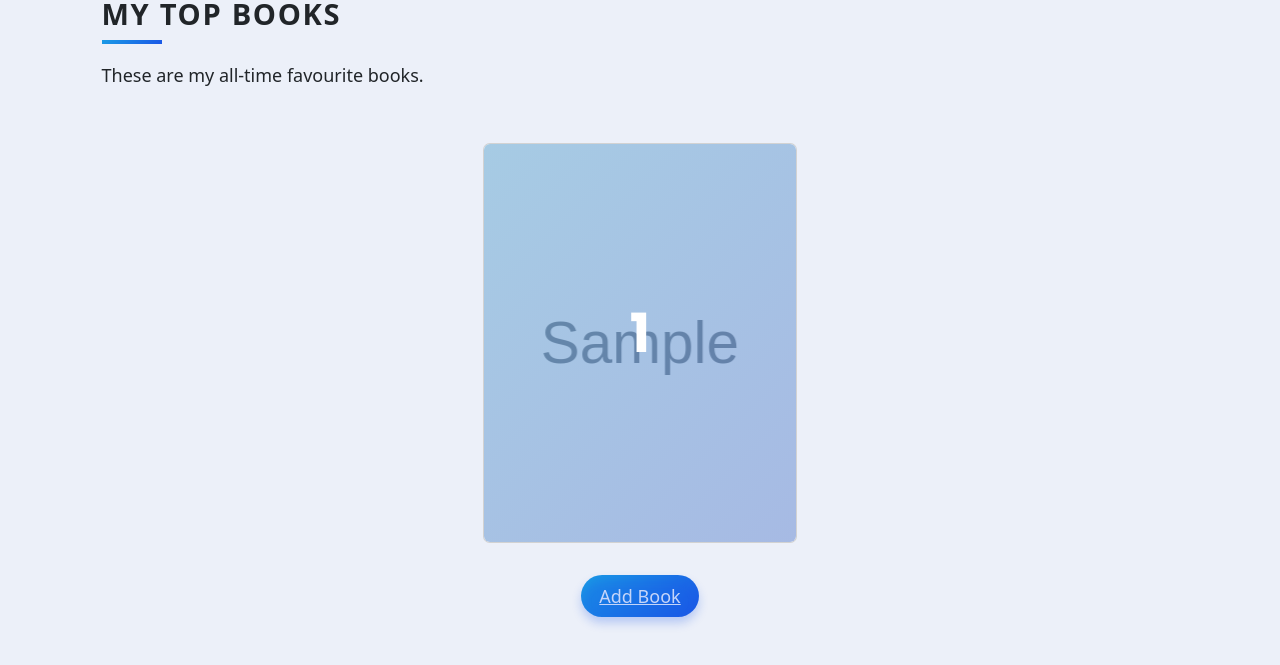
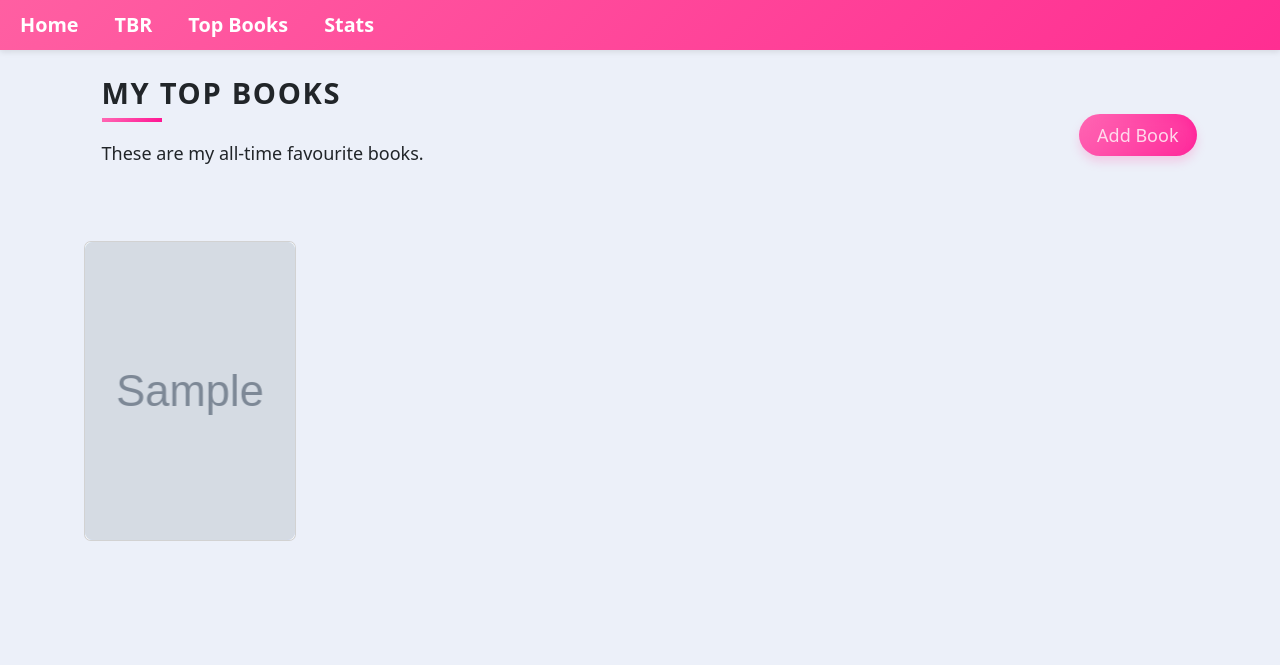
Before and after one commit to annejet-bos/my-books-website, a Flask app: page / in a window 1280 px wide. Shown: the top 665 px of the page. Run offline with Flask 3, Linux system fonts and the light colour scheme; tables that the repository leaves empty hold one stand-in row (values such as "Sample post"); grey boxes marked "Sample" are stand-in pictures; some libraries are stand-ins or nearby versions.

Commit message:
update 1

```diff
--- a/main.py
+++ b/main.py
@@ -3,7 +3,7 @@ from flask.cli import load_dotenv
 from flask_bootstrap import Bootstrap5
 from flask_sqlalchemy import SQLAlchemy
 from sqlalchemy.orm import DeclarativeBase, Mapped, mapped_column
-from sqlalchemy import Integer, String, Float
+from sqlalchemy import Integer, String, Float, desc
 from flask_wtf import FlaskForm, CSRFProtect
 from wtforms import StringField, SubmitField, FloatField
 from wtforms.validators import DataRequired
@@ -37,7 +37,8 @@ class Book(db.Model):
     title: Mapped[str] = mapped_column(String(250), unique=True, nullable=False)
     author: Mapped[str] = mapped_column(String(250), nullable = False)
     year: Mapped[int] = mapped_column(Integer, nullable=False)
-    rating: Mapped[float] = mapped_column(Float, nullable=True)
+    star_rating: Mapped[float] = mapped_column(Float, nullable=True)
+    spice_rating: Mapped[float] = mapped_column(Float, nullable=True)
     ranking: Mapped[int] = mapped_column(Integer, nullable=True)
     review: Mapped[str] = mapped_column(String(250), nullable=True)
     img_url: Mapped[str] = mapped_column(String(250), nullable=True)
@@ -47,7 +48,8 @@ with app.app_context():
 
 
 class RateBookForm(FlaskForm):
-    rating = FloatField('Your rating out of 10 e.g. 7.5', validators=[DataRequired()])
+    star_rating = FloatField('Your star rating out of 5 e.g. 3.5', validators=[DataRequired()])
+    spice_rating = FloatField('Your spice rating out of 5 e.g. 2.5', validators = [DataRequired()])
     review = StringField('Your review', validators=[DataRequired()])
     done = SubmitField('Done')
 
@@ -59,14 +61,14 @@ class AddBookForm(FlaskForm):
 
 @app.route("/")
 def home():
-    result = db.session.execute(db.select(Book).order_by(Book.rating.desc()))
+    result = db.session.execute(db.select(Book).order_by(Book.star_rating))
     all_books = result.scalars().all()
     rank = 1
     for book in all_books:
         book.ranking = rank
         rank += 1
         db.session.commit()
-    all_books = db.session.execute(db.select(Book).order_by(Book.ranking.desc())).scalars()
+    all_books = db.session.execute(db.select(Book).order_by(desc(Book.ranking))).scalars()
     return render_template("index.html", books = all_books)
 
 @app.route('/edit', methods=['GET', 'POST'])
@@ -76,7 +78,8 @@ def edit():
     book_to_update = db.get_or_404(Book, book_id)
 
     if form.validate_on_submit():
-        book_to_update.rating = float(form.rating.data)
+        book_to_update.star_rating = float(form.star_rating.data)
+        book_to_update.spice_rating = float(form.spice_rating.data)
         book_to_update.review = form.review.data
         db.session.commit()
         return redirect(url_for('home'))
@@ -99,47 +102,50 @@ def add():
 
     if form.validate_on_submit():
         book_to_find = form.title.data
-        url = f"https://openlibrary.org/search.json?title={book_to_find}"
-        response = requests.get(url)
-        data = response.json()
-        results = data.get('docs', [])
-        return render_template('select.html', results = results)
+        # **gebruik search API**
+        response = requests.get(f"https://openlibrary.org/search.json?title={book_to_find}")
+        results = response.json()['docs']
+
+        # alleen de eerste 10 resultaten tonen
+        results = results[:10]
+
+        return render_template('select.html', results=results)
     return render_template('add.html', form=form)
-
 
 @app.route('/find')
 def find():
-    olid = request.args.get('id')  # Open Library Work ID
+    olid = request.args.get('id')  # dit is nog steeds de index in search results of key
 
     if not olid:
-        # Geen ID → terug naar home (of errorpagina)
         return redirect(url_for('home'))
 
-    DETAILS_URL = f"https://openlibrary.org/works/{olid}.json"
-    response = requests.get(DETAILS_URL)
+    # **gebruik search result opnieuw** (of bewaar selectie id in URL)
+    # Stel dat we de id doorgeven als index in de lijst van search results:
+    # Voor eenvoud hier: we doen een tweede search
+    response = requests.get(f"https://openlibrary.org/search.json?q={olid}")
+    results = response.json()['docs']
+    if not results:
+        return redirect(url_for('home'))
 
-    if response.status_code != 200:
-        return f"Kon geen details vinden voor werk-ID {olid}", 404
+    selected = results[0]  # pak eerste resultaat (OLID/cover_id)
 
-    results = response.json()
+    title = selected.get('title', 'No Title')
+    author_name = selected.get('author_name', ['Unknown'])[0]
+    year = selected.get('first_publish_year', 0)
 
-    # Auteur ophalen
-    author_name = "Unknown"
-    if "authors" in results and results["authors"]:
-        author_key = results["authors"][0]["author"]["key"]
-        author_data = requests.get(f"https://openlibrary.org{author_key}.json").json()
-        author_name = author_data.get("name", "Unknown")
+    # **Nieuwe cover_i logica**
+    cover_id = selected.get('cover_i')
+    if cover_id:
+        img_url = f"https://covers.openlibrary.org/b/id/{cover_id}-L.jpg"  # **gebruik cover_i**
+    else:
+        img_url = None  # fallback
 
-    # Jaar uit created veld halen
-    year = 0
-    if "created" in results and "value" in results["created"]:
-        year = int(results["created"]["value"][:4])
-
+    # Voeg toe aan DB
     new_book = Book(
-        title=results.get('title', 'No Title'),
+        title=title,
         author=author_name,
         year=year,
-        img_url=f"https://covers.openlibrary.org/b/olid/{olid}-L.jpg"
+        img_url=img_url
     )
     db.session.add(new_book)
     db.session.commit()
--- a/static/css/styles.css
+++ b/static/css/styles.css
@@ -41,6 +41,7 @@
 	 text-transform: uppercase;
 	 letter-spacing: 0.1ch;
 	 line-height: 1;
+	 padding-top: 1em;
 	 padding-bottom: 0.5em;
 	 margin-bottom: 1rem;
 	 position: relative;
@@ -51,7 +52,7 @@
 	 position: absolute;
 	 width: 60px;
 	 height: 4px;
-	 background: linear-gradient(135deg, #1a9be6, #1a57e6);
+	 background: linear-gradient(135deg, #ff69b4, #ff1493);
 	 bottom: 0;
 }
  .description {
@@ -60,15 +61,56 @@
 	 margin-left: 1rem;
 	 margin-bottom: 3rem;
 }
+
+ .book-grid{
+     display: flex;
+     flex-wrap: wrap;
+     justify-content: flex-start;
+     gap: 10px;
+}
+
+.navbar {
+    background: linear-gradient(135deg, #ff5fa2, #ff2e92); /* roze gradient */
+    padding: 10px 20px;
+    box-shadow: 0 2px 6px rgba(0,0,0,0.1);
+    position: sticky;
+    top: 0;
+    z-index: 500;
+}
+
+.nav-container {
+    display: flex;
+    justify-content: flex-start; /* alles links */
+    align-items: center;
+}
+
+.nav-links {
+    list-style: none;
+    display: flex;
+    gap: 2rem;
+    margin: 0;
+    padding: 0;
+}
+
+.nav-links a {
+    color: white;
+    font-weight: 700;
+    text-decoration: none;
+    transition: color 0.3s;
+    font-size: 1.1rem;
+}
+
+.nav-links a:hover {
+    color: black; /* zwart bij hover */
+}
+
+
  .card {
-	 color: inherit;
-	 cursor: pointer;
-	 width: calc(33% - 3rem);
-	 min-width: calc(33% - 3rem);
-	 height: 400px;
-	 min-height: 400px;
+	flex: 0 0 calc(20% - 10px); /* 5 naast elkaar, aangepast voor nieuwe gap */
+    max-width: calc(20% - 10px);;
+    height: 300px;
     perspective: 1000px;
-	 margin: 1rem auto;
+    margin-bottom: 20px;
     position: relative;
 }
  @media screen and (max-width: 800px) {
@@ -82,29 +124,23 @@
 	}
 }
  .front, .back {
+	width: 100%;
+    height: 100%;
+    border-radius: 8px;
+    backface-visibility: hidden;
+    transition: transform 0.6s ease;
+    position: absolute;
+    top: 0;
+    left: 0;
     display: flex;
-	 border-radius: 6px;
-	 background-position: center;
-	 background-size: cover;
-	 text-align: center;
     justify-content: center;
     align-items: center;
-	 position: absolute;
-	 height: 100%;
-	 width: 100%;
-	 -webkit-backface-visibility: hidden;
-	 backface-visibility: hidden;
-	 transform-style: preserve-3d;
-	 transition: ease-in-out 600ms;
+    flex-direction: column;
+    overflow: hidden;
 }
  .front {
 	background-size: cover;
-	 padding: 2rem;
-	 font-size: 1.618rem;
-	 font-weight: 600;
-	 color: #fff;
-	 overflow: hidden;
-	 font-family: Poppins, sans-serif;
+    background-position: center;
 }
  .front:before {
 	 position: absolute;
@@ -125,9 +161,13 @@
 	 transform: rotateY(-180deg);
 }
  .back {
-	 background: #fff;
-	 transform: rotateY(-180deg);
-	 padding: 0 2em;
+	background-color: #fff;
+    transform: rotateY(180deg);
+    padding: 1em;
+    text-align: center;
+    display: flex;
+    flex-direction: column;
+    justify-content: center;
 }
  .card:hover .back {
 	 transform: rotateY(0deg);
@@ -138,6 +178,34 @@
  .card:nth-child(even):hover .back {
 	 transform: rotateY(0deg);
 }
+
+/* Book info styling */
+.book-info h2 {
+    font-size: 1rem;
+    margin-bottom: 0.25em;
+}
+.book-info p {
+    font-size: 0.85rem;
+    margin: 0.25em 0;
+}
+.buttons {
+    display: flex;
+    justify-content: center;
+    gap: 5px;
+    margin-top: 0.5em;
+}
+
+/* Responsive */
+@media screen and (max-width: 1200px) {
+    .card { flex: 1 1 calc(33% - 20px); }
+}
+@media screen and (max-width: 800px) {
+    .card { flex: 1 1 calc(50% - 20px); }
+}
+@media screen and (max-width: 500px) {
+    .card { flex: 1 1 100%; }
+}
+
  .button {
 	 transform: translateZ(40px);
 	 cursor: pointer;
@@ -145,10 +213,11 @@
 	 backface-visibility: hidden;
 	 font-weight: bold;
 	 color: #fff;
+	 text-decoration: none;
 	 padding: 0.5em 1em;
 	 border-radius: 100px;
 	 font: inherit;
-	 background: linear-gradient(135deg, #1a9be6, #1a57e6);
+	 background: linear-gradient(135deg, #ff69b4, #ff1493);
 	 border: none;
 	 position: relative;
 	 transform-style: preserve-3d;
@@ -167,20 +236,21 @@
 	 border-radius: 100px;
 	 left: 10px;
 	 top: 16px;
-	 box-shadow: 0 0 10px 10px rgba(26, 87, 230, 0.25);
-	 background-color: rgba(26, 87, 230, 0.25);
+	 box-shadow: 0 0 10px 10px rgba(255, 105, 180, 0.25);
+	 background-color: rgba(255, 105, 180, 0.25);
 }
 
 .button.delete-button {
 	 background-color: rgba(230, 87, 230, 0.25);
-	 background: linear-gradient(135deg, #e61a46, #e61a1a);
+	 background: linear-gradient(135deg, #ffc0cb, #ffb6c1);
 }
 .button.delete-button:before {
-	 background-color: rgba(230, 87, 230, 0.25);
-	 box-shadow: 0 0 10px 10px rgba(230, 87, 230, 0.25);
+	 background-color: rgba(255, 192, 203, 0.25);
+	 box-shadow: 0 0 10px 10px rgba(255, 192, 203, 0.25);
 }
  .button:hover {
 	 transform: translateZ(55px);
+	 color: #000;
 }
  .button:hover:before {
 	 transform: translateZ(-55px);
--- a/templates/base.html
+++ b/templates/base.html
@@ -34,6 +34,21 @@
     <title>{% block title %}{% endblock %}</title>
   </head>
   <body>
+    <nav class="navbar">
+    <div class="nav-container">
+      <div class="nav-left">
+        <ul class="nav-links">
+          <li><a href="{{ url_for('home') }}">Home</a></li>
+          <li><a href="{{ url_for('home') }}">TBR</a></li>
+          <li><a href="{{ url_for('home') }}">Top Books</a></li>
+          <li><a href="{{ url_for('home') }}">Stats</a></li>
+        </ul>
+      </div>
+    </div>
+  </nav>
+
+  <main>
     {% block content %}{% endblock %}
+  </main>
   </body>
 </html>
--- a/templates/index.html
+++ b/templates/index.html
@@ -4,37 +4,41 @@
 
 {% block content %}
 <div class="container">
+  <div style="display: flex; justify-content: space-between; align-items: center; margin-bottom: 20px;">
+      <div>
           <h1 class="heading">My Top Books</h1>
           <p class="description">These are my all-time favourite books.</p>
+      </div>
+      <div>
+          <a href="{{ url_for('add') }}" class="button">Add Book</a>
+      </div>
+  </div>
 
+  <div class="book-grid">
+    {% for book in books %}
+    <div class="card">
+      <!-- Front: boekcover -->
+      <div class="front" style="background-image: url('{{ book.img_url if book.img_url else '/static/no_cover.png' }}');">
+      </div>
 
-  {% for book in books %}
-  <div class="card" >
-    <div class="front" style="background-image: url({{book.img_url}});">
-        <p class="large">{{book.ranking}}</p>
-    </div>
+      <!-- Back: info over boek -->
       <div class="back">
-      <div>
-    <div class="title">{{book.title}} <span class="release_date">({{book.year}})</span></div>
-        <div class="rating">
-            <label>{{book.rating}}</label>
-          <i class="fas fa-star star"></i>
-        </div>
-          <p class="review">"{{book.review}}"</p>
-        <p class="overview">
-            {{book.author}}
-        </p>
-
+        <div class="book-info">
+            <h2>{{ book.title }}</h2>
+            <p>{{ book.author }} ({{ book.year }})</p>
+            <p>{{ book.star_rating if book.star_rating else "N/A" }}⭐</p>
+            <p>{{ book.spice_rating if book.spice_rating else "N/A" }}🌶️ </p>
+            <p class="review">{{ book.review }}</p>
+            <div class="buttons">
                 <a href="{{ url_for('edit', id=book.id) }}" class="button">Update</a>
                 <a href="{{ url_for('delete', id=book.id) }}" class="button delete-button">Delete</a>
-
+            </div>
         </div>
       </div>
     </div>
     {% endfor %}
   </div>
-<div class="container text-center add">
-<a href="{{ url_for('add') }}" class="button">Add Book</a>
 </div>
 
+
 {% endblock %}
```
Also changed, not shown: templates/select.html (+6 -3 lines), instance/books.db (deleted). Lines whose indentation alone changed are shown as unchanged.
